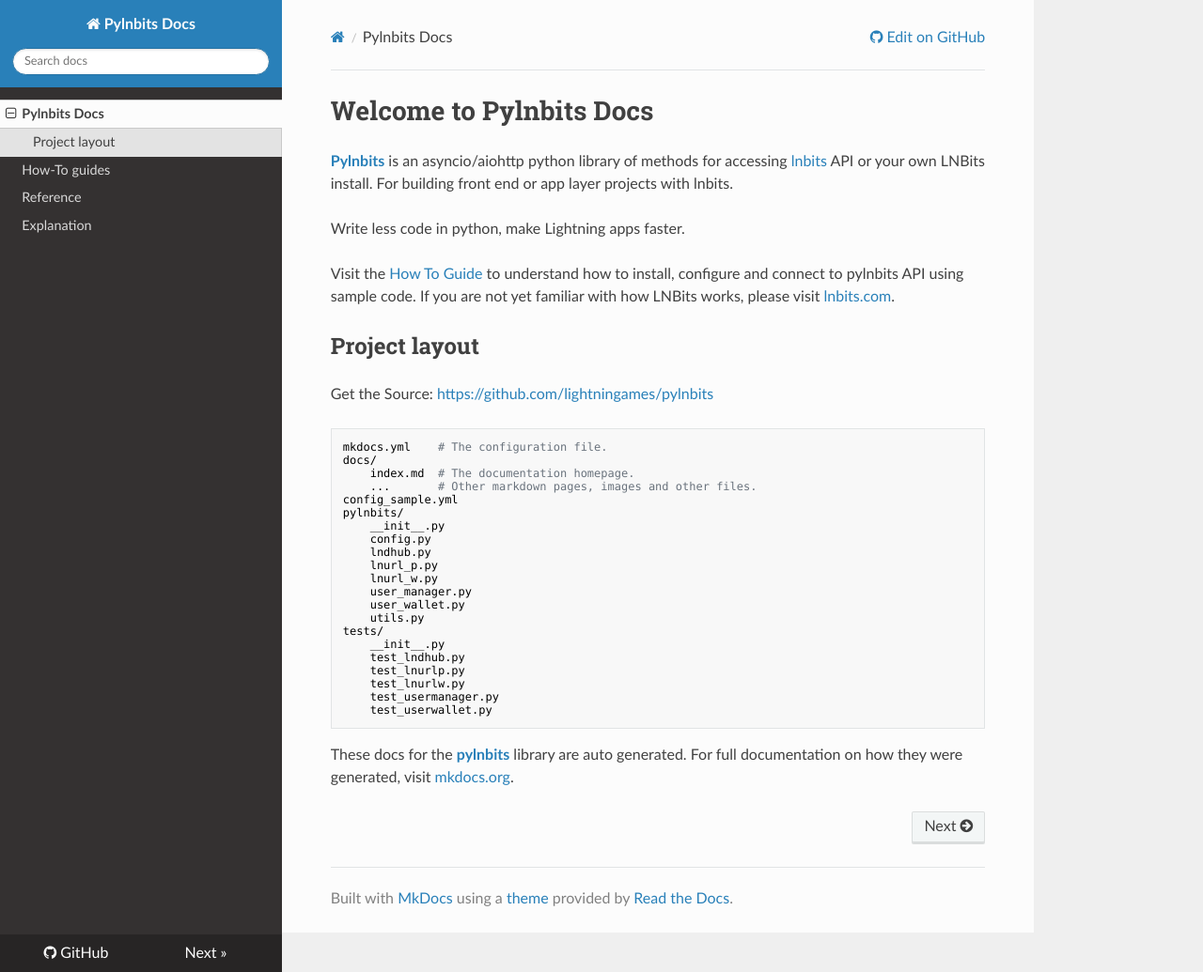
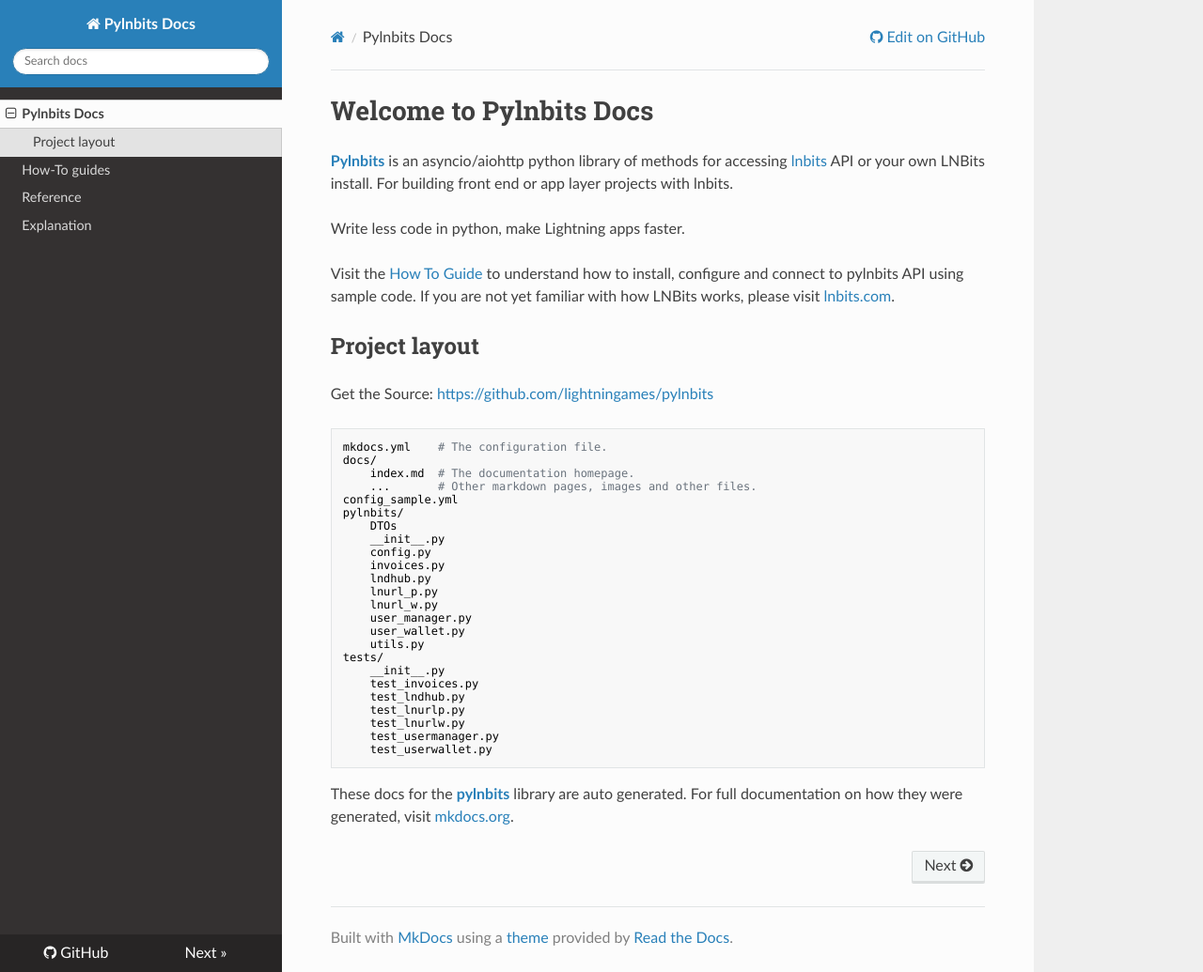
Before and after one commit to lightningames/pylnbits, an MkDocs documentation site: the page built from docs/index.md, in a window 1280 px wide and 1035 px high. Shown: the whole window at 94% size. Built offline with MkDocs 1.6.1, drawn with Linux system fonts in a browser that asks for light colours; nearby versions of some CDN libraries.

Commit message:
Update index.md
add invoices

```diff
--- a/docs/index.md
+++ b/docs/index.md
@@ -19,8 +19,10 @@
         ...       # Other markdown pages, images and other files.
     config_sample.yml
     pylnbits/
+        DTOs
         __init__.py
         config.py
+        invoices.py
         lndhub.py
         lnurl_p.py
         lnurl_w.py
@@ -29,6 +31,7 @@
         utils.py
     tests/
         __init__.py
+        test_invoices.py
         test_lndhub.py
         test_lnurlp.py
         test_lnurlw.py
```
